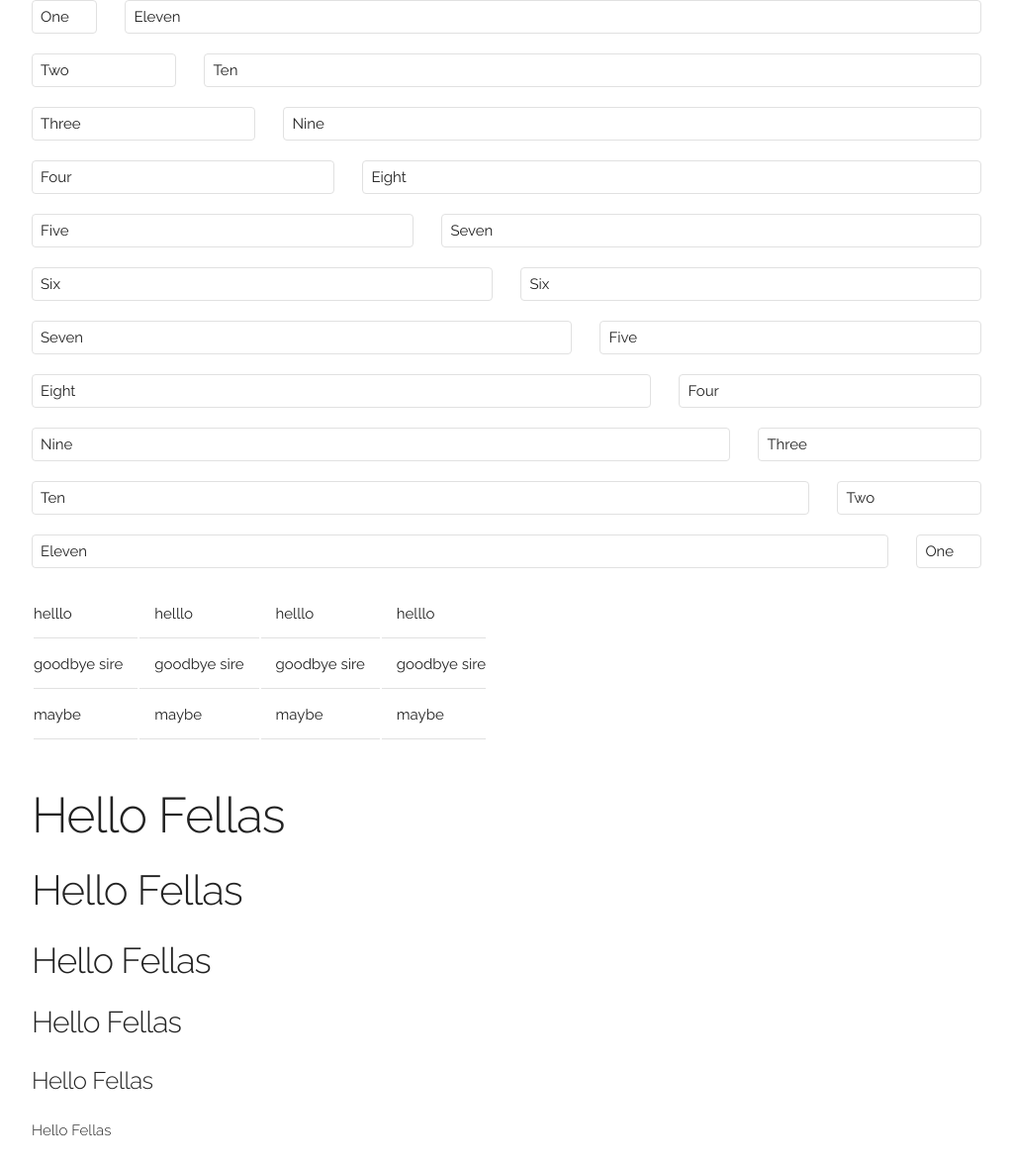
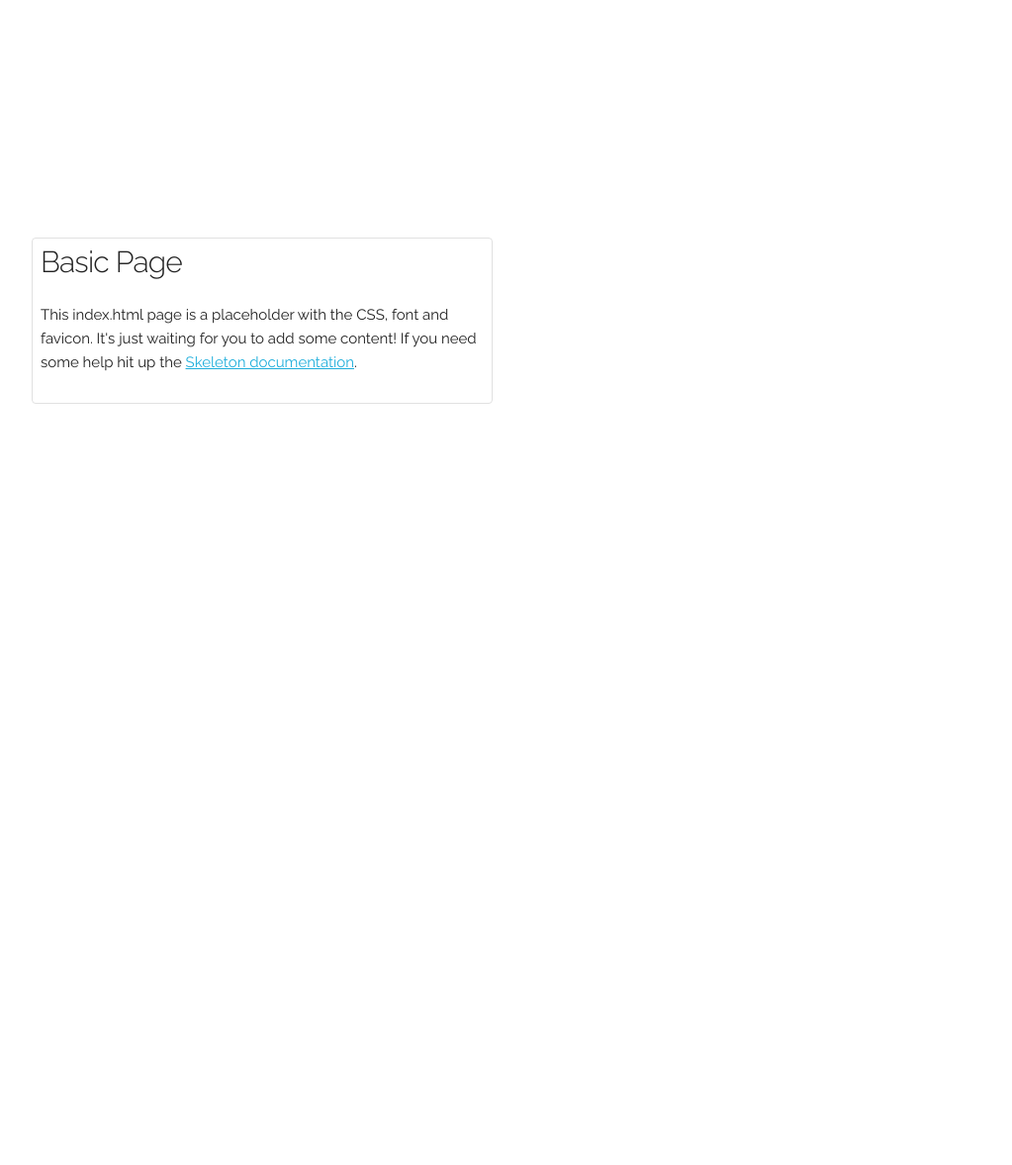
Before and after one commit to WhatsNewSaes/Skeleton-Less, a plain HTML site: page index.html in a window 1280 px wide. Shown: the top 1177 px of the page at 99% size, without its empty margins (128-1151 px from the left). After the commit the page ends 800 px from the top, so only its background shows below. Drawn offline with nearby package versions, Linux system fonts and the light colour scheme; files that its build step writes are made by us from their sources.

Commit message:
adds base index page from original skeleton

```diff
--- a/index.html
+++ b/index.html
@@ -11,11 +11,11 @@
 
   <!-- Mobile Specific Metas
   –––––––––––––––––––––––––––––––––––––––––––––––––– -->
-  <meta name="viewport" content="width=device-width, initial-scale=1, maximum-scale=1">
+  <meta name="viewport" content="width=device-width, initial-scale=1">
 
   <!-- FONT
   –––––––––––––––––––––––––––––––––––––––––––––––––– -->
-  <link href='http://fonts.googleapis.com/css?family=Raleway:400,300,600' rel='stylesheet' type='text/css'>
+  <link href='//fonts.googleapis.com/css?family=Raleway:400,300,600' rel='stylesheet' type='text/css'>
 
   <!-- CSS
   –––––––––––––––––––––––––––––––––––––––––––––––––– -->
@@ -27,117 +27,18 @@
   <link rel="icon" type="image/png" href="images/favicon.png" />
 
 </head>
-
 <body>
 
   <!-- Primary Page Layout
   –––––––––––––––––––––––––––––––––––––––––––––––––– -->
-<div class="container">
-
-  <!-- all columns must be wrapped in a .row -->
-        <div class="row">
-          <div class="one column">One</div>
-          <div class="eleven columns">Eleven</div>
-        </div>
-        <div class="row">
-          <div class="two columns">Two</div>
-          <div class="ten columns">Ten</div>
-        </div>
-        <div class="row">
-          <div class="three columns">Three</div>
-          <div class="nine columns">Nine</div>
-        </div>
-        <div class="row">
-          <div class="four columns">Four</div>
-          <div class="eight columns">Eight</div>
-        </div>
-        <div class="row">
-          <div class="five columns">Five</div>
-          <div class="seven columns">Seven</div>
-        </div>
-        <div class="row">
-          <div class="six columns">Six</div>
-          <div class="six columns">Six</div>
-        </div>
-        <div class="row">
-          <div class="seven columns">Seven</div>
-          <div class="five columns">Five</div>
-        </div>
-        <div class="row">
-          <div class="eight columns">Eight</div>
-          <div class="four  columns">Four</div>
-        </div>
-        <div class="row">
-          <div class="nine columns">Nine</div>
-          <div class="three columns">Three</div>
-        </div>
-        <div class="row">
-          <div class="ten columns">Ten</div>
-          <div class="two columns">Two</div>
-        </div>
-        <div class="row">
-          <div class="eleven columns">Eleven</div>
-          <div class="one column">One</div>
-        </div>
-
-<div class="row">
-<table>
-    <tr>
-      <td>helllo</td>
-      <td>helllo</td>
-      <td>helllo</td>
-      <td>helllo</td>
-    </tr>
-        <tr>
-      <td>goodbye sire</td>
-      <td>goodbye sire</td>
-      <td>goodbye sire</td>
-      <td>goodbye sire</td>
-    </tr>
-        <tr>
-      <td>maybe</td>
-      <td>maybe</td>
-      <td>maybe</td>
-      <td>maybe</td>
-    </tr>
-  </table>
+  <div class="container">
+    <div class="row">
+      <div class="one-half column" style="margin-top: 25%">
+        <h4>Basic Page</h4>
+        <p>This index.html page is a placeholder with the CSS, font and favicon. It's just waiting for you to add some content! If you need some help hit up the <a href="http://www.getskeleton.com">Skeleton documentation</a>.</p>
+      </div>
+    </div>
   </div>
-
-
-
-  <div class="row">
-    <h1>Hello Fellas</h1>
-    <h2>Hello Fellas</h2>
-    <h3>Hello Fellas</h3>
-    <h4>Hello Fellas</h4>
-    <h5>Hello Fellas</h5>
-    <h6>Hello Fellas</h6>
-  </div>
-
-  <div class="row">
-<p>Lorem ipsum dolor sit amet, consectetur adipisicing elit. Quibusdam, quam, id, fugiat nisi commodi a voluptate beatae unde minus voluptatibus pariatur officia vitae. Sunt, optio, est esse earum natus qui?</p>
-<a href="#">this is a link</a>
-  <hr>
-</div>
-
-  <div class="row">
-    <label>Email Address</label>
-    <input type="email" placeholder="anakin@darthvadar.com">
-    <label>Name</label>
-    <input type="text" placeholder="anakin">
-    <label>Search</label>
-    <input type="search" placeholder="Search Here">
-    <label>Password</label>
-    <input type="password" placeholder="******">
-  </div>
-
-  <div class="row">
-    <div class="button">hello</div>
-    <div class="button button-primary">hello</div>
-  </div>
-
-</div>
-
 
 <!-- End Document
   –––––––––––––––––––––––––––––––––––––––––––––––––– -->
```
